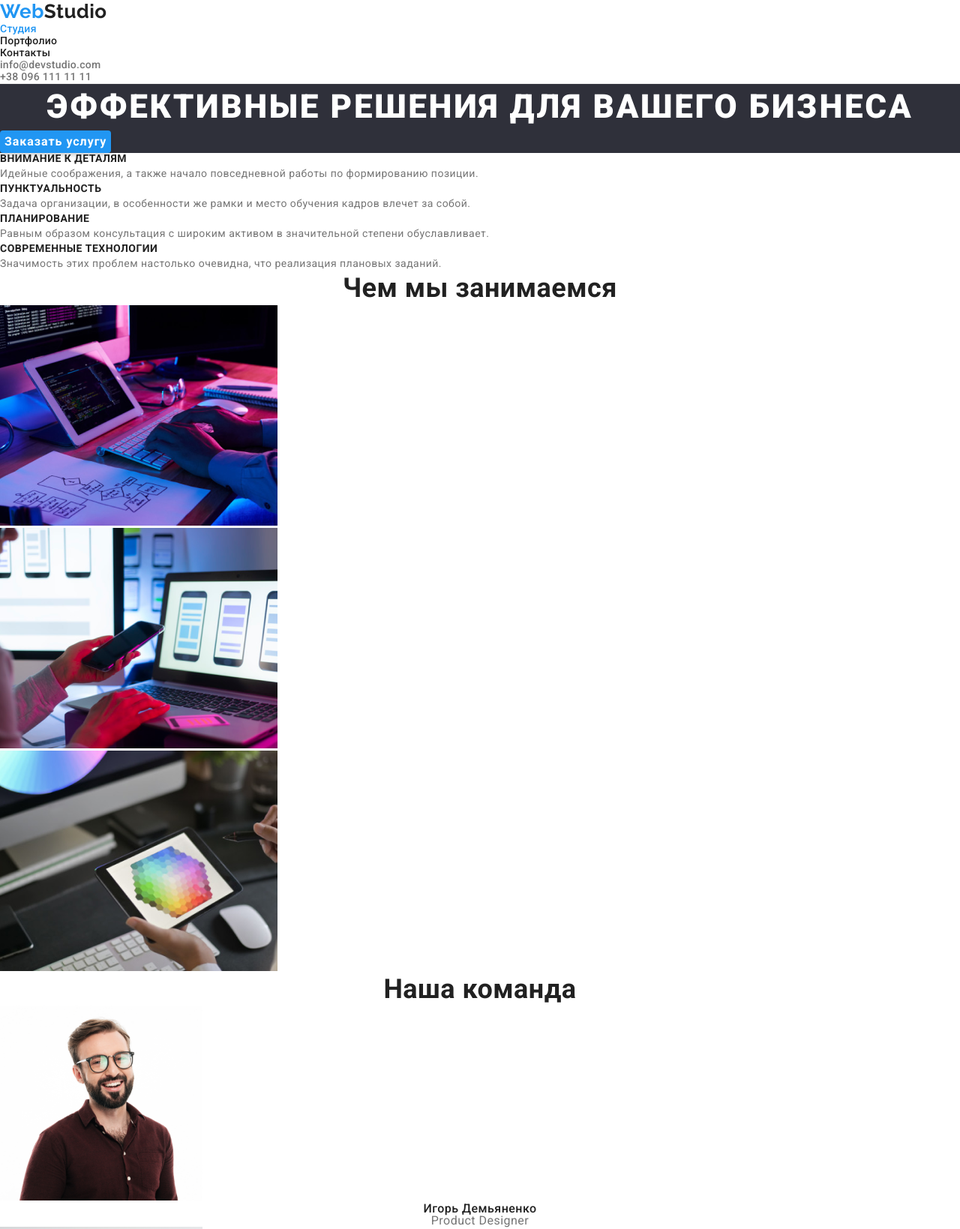
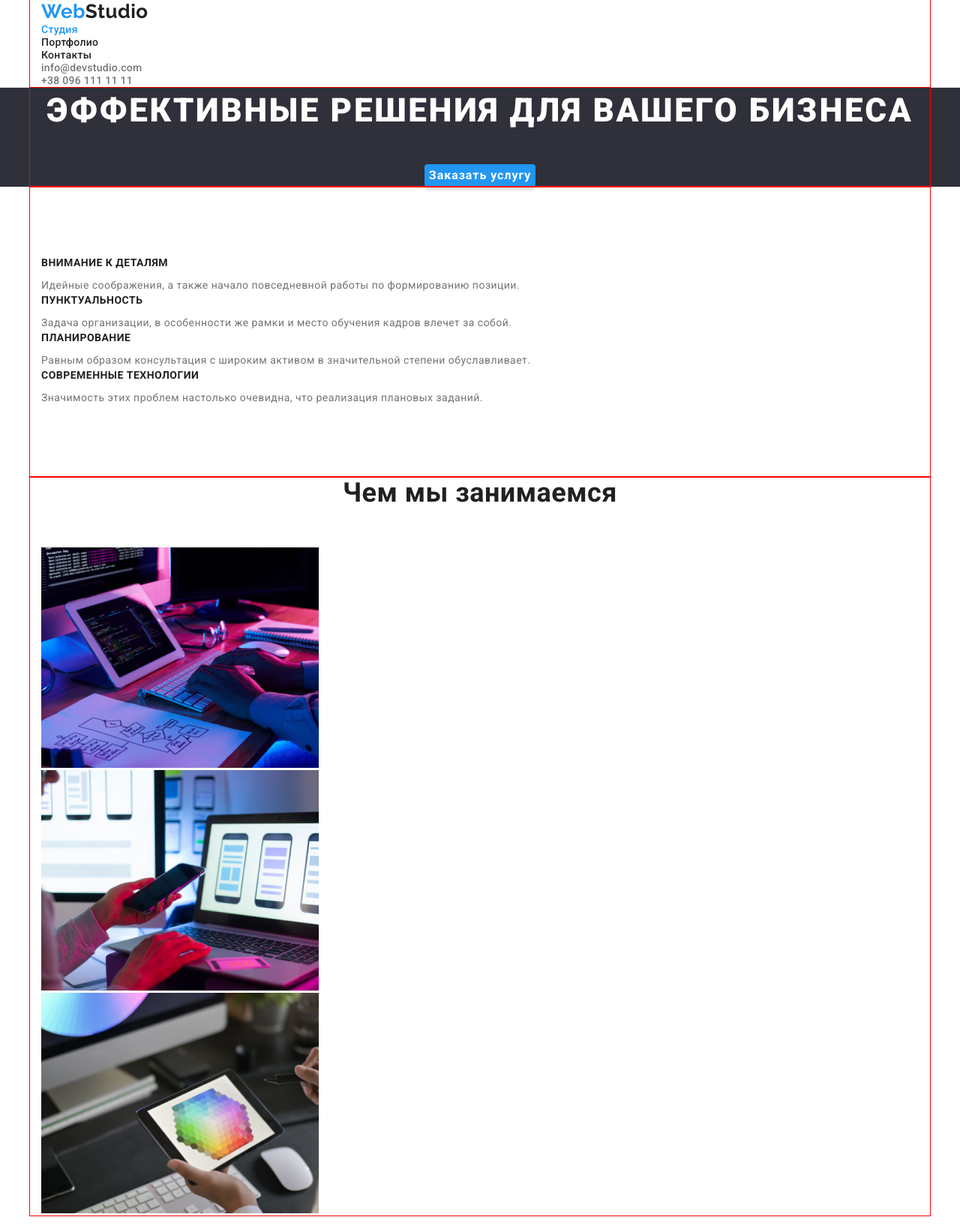
Before and after one commit to andrew-mozharovsky/goit-markup-hw-03, a plain HTML site: page index.html in a window 1280 px wide. Shown: the top 1639 px of the page at 75% size. Drawn offline with Linux system fonts and the light colour scheme.

Commit message:
work-12-10

```diff
--- a/css/reset.css
+++ b/css/reset.css
@@ -2,6 +2,14 @@
    v2.0 | 20110126
    License: none (public domain)
 */
+html {
+  box-sizing: border-box;
+}
+*,
+*::before,
+*::after {
+  box-sizing: inherit;
+}
 
 html,
 body,
--- a/css/styles.css
+++ b/css/styles.css
@@ -17,13 +17,24 @@ body {
   background-color: var(--primary-bg);
   letter-spacing: 0.03em;
 }
+.container {
+  width: 1200px;
+  margin-left: auto;
+  margin-right: auto;
+  padding-left: 15px;
+  padding-right: 15px;
+  outline: red solid 1px;
+}
+.container.align-center {
+  text-align: center;
+}
 /* header */
 .header {
   border-bottom: 1px solid #ececec;
 }
-.header > .logo {
+.header .logo {
   color: var(--accent-color);
-  display: block;
+  display: inline-block;
 
   font-family: Raleway;
   font-weight: 700;
@@ -36,7 +47,7 @@ body {
 }
 .header .link {
   color: var(--primary-text-color);
-  display: block;
+  display: inline-block;
 
   font-family: Roboto;
   font-weight: 500;
@@ -54,7 +65,7 @@ body {
 }
 .header .address-link {
   color: var(--secondary-text-color);
-  display: block;
+  display: inline-block;
 
   font-family: Roboto;
   font-weight: 500;
@@ -92,6 +103,7 @@ body {
   align-items: center;
   text-align: center;
   letter-spacing: 0.06em;
+  margin-top: 40px;
 
   box-shadow: 0px 4px 4px rgba(0, 0, 0, 0.15);
   border-radius: 4px;
@@ -102,6 +114,9 @@ body {
   background: #188ce8;
 }
 /* features */
+.features .list-padding {
+  padding: 94px 0px;
+}
 .features .title {
   color: var(--primary-text-color);
   font-family: Roboto;
@@ -116,8 +131,13 @@ body {
   font-weight: 400;
   font-size: 14px;
   line-height: 1.7;
+  margin-top: 10px;
 }
+
 /* wedo */
+.wedo .list-margin {
+  margin-top: 50px;
+}
 .wedo .title {
   color: var(--primary-text-color);
   font-family: Roboto;
@@ -127,6 +147,27 @@ body {
   text-align: center;
 }
 /* team */
+
+.container.team-padding {
+  padding-top: 94px;
+  padding-bottom: 94px;
+}
+.team.margin {
+  margin-top: 94px;
+}
+.team {
+  background: var(--secondary-bg);
+}
+.team .team-list {
+  margin-top: 50px;
+}
+.team-list > .list-description {
+  width: 270px;
+  background: var(--primary-bg);
+  box-shadow: 0px 1px 3px rgba(0, 0, 0, 0.12), 0px 1px 1px rgba(0, 0, 0, 0.14),
+    0px 2px 1px rgba(0, 0, 0, 0.2);
+  border-radius: 0px 0px 4px 4px;
+}
 .team .title {
   color: var(--primary-text-color);
   font-family: Roboto;
@@ -181,7 +222,7 @@ body {
   font-size: 14px;
   line-height: 1.7;
   text-decoration: none;
-  display: block;
+  display: inline-block;
 }
 
 /* --page portfolio-- */
@@ -208,7 +249,7 @@ body {
 .portfolio .link {
   background: var(--primary-bg);
   border: 1px solid #eeeeee;
-  display: block;
+  display: inline-block;
   text-decoration: none;
 }
 .portfolio .title {
--- a/index.html
+++ b/index.html
@@ -12,7 +12,8 @@
   <body>
     <!-- header -->
     <header class="header">
-      <a href="./index.html" class="logo">Web<span class="logo-text">Studio</span></a>
+      <div class="container">
+        <a href="./index.html" class="logo">Web<span class="logo-text">Studio</span></a>
       <nav>
         <ul>
           <li>
@@ -26,6 +27,7 @@
           </li>
         </ul>
       </nav>
+
       <ul>
         <li>
           <a class="address-link" href="mailto:info@devstudio.com"
@@ -38,19 +40,23 @@
           >
         </li>
       </ul>
+    </div>
     </header>
     <main>
       <!-- hero -->
       <section class="hero">
-        <h1 class="title">Эффективные решения для вашего бизнеса</h1>
+        <div class="container align-center">
+          <h1 class="title">Эффективные решения для вашего бизнеса</h1>
         <button class="button" type="button">
           Заказать услугу
         </button>
+        </div>
       </section>
       <!-- features-->
       <section class="features">
-        <h2 hidden>Особенности</h2>
-        <ul>
+        <div class="container">
+          <h2 hidden>Особенности</h2>
+        <ul class="list-padding">
           <li>
             <h3 class="title">Внимание к деталям</h3>
             <p class="paragraph">
@@ -80,11 +86,13 @@
             </p>
           </li>
         </ul>
+        </div>
       </section>
       <!-- wedo -->
       <section class="wedo">
-        <h2 class="title">Чем мы занимаемся</h2>
-        <ul>
+        <div class="container">
+          <h2 class="title">Чем мы занимаемся</h2>
+        <ul class="list-margin">
           <li>
             <img
               src="./images/we-do/we-do1.png"
@@ -110,12 +118,14 @@
             />
           </li>
         </ul>
+        </div>
       </section>
       <!-- team -->
-      <section class="team">
+      <section class="team margin">
+       <div class="container team-padding">
         <h2 class="title">Наша команда</h2>
-        <ul>
-          <li>
+        <ul class="team-list">
+          <li class="list-description">
             <img
               src="./images/comand/productdesigner.png"
               width="270"
@@ -156,6 +166,7 @@
             <p class="position">UI Designer</p>
           </li>
         </ul>
+       </div>
       </section>
     </main>
     <!-- footer -->
```
